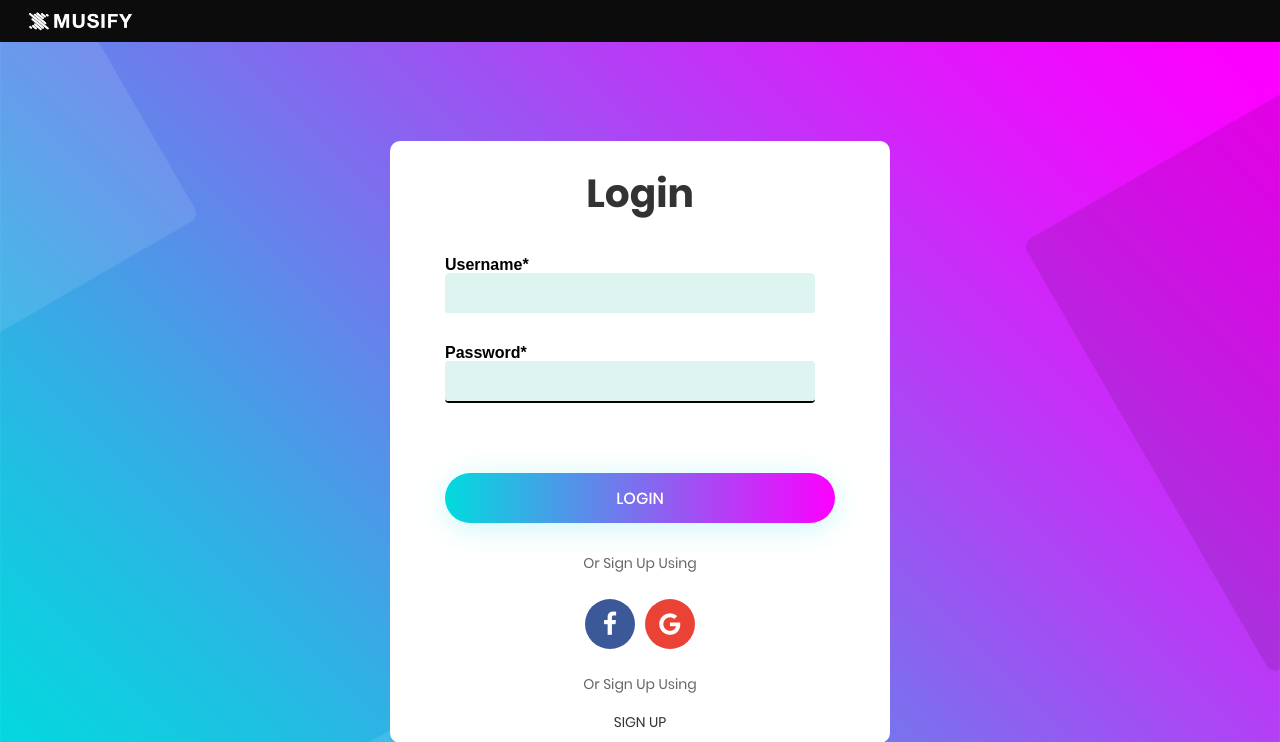
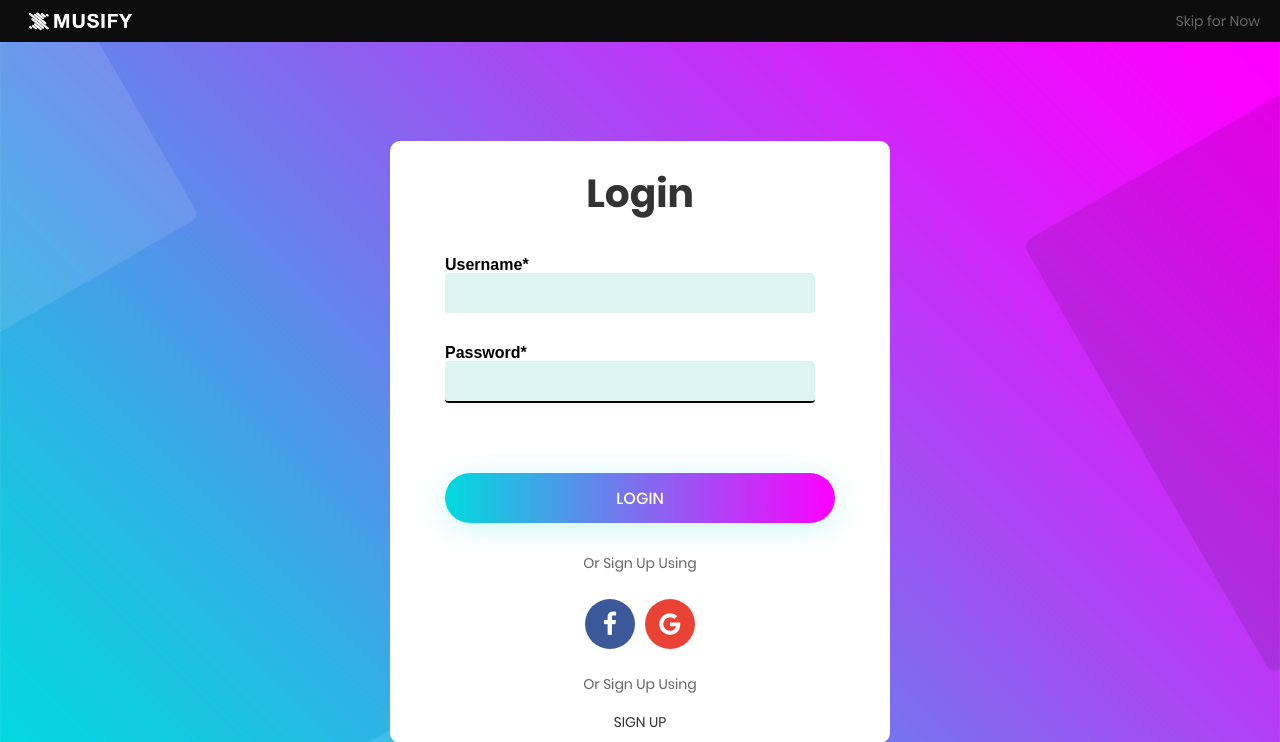
Before and after one commit to jainamdhami2000/Musify, a Django app: page / in a window 1280 px wide. Shown: the top 742 px of the page. Run offline with Django 3.2, Linux system fonts and the light colour scheme; data comes from the database, SQL or seed files in the repository; some libraries are stand-ins or nearby versions.

Commit message:
Updated Skip for now feature

```diff
--- a/music/templates/music/login.html
+++ b/music/templates/music/login.html
@@ -45,6 +45,7 @@
   <div class="wrapper">
     <header class="header">
       <figure class="logo"><a href="{% url 'home' %}"><img src="{% static 'img/logo12.png' %}" alt="Logo"></figure></a>
+      <li style="position:absolute;right:20px;top:10px"><a href="home/">Skip for Now</a></li>
       <!-- 41*224 -->
       <nav class="menu">
 
```
